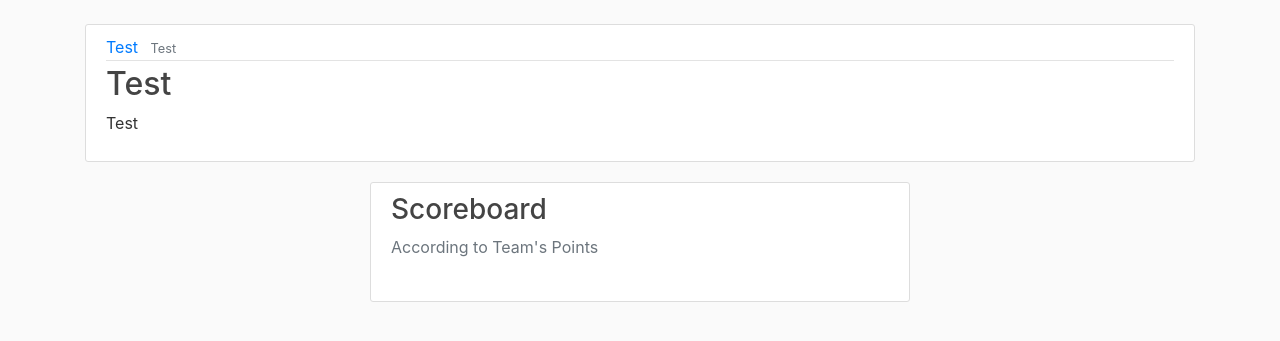
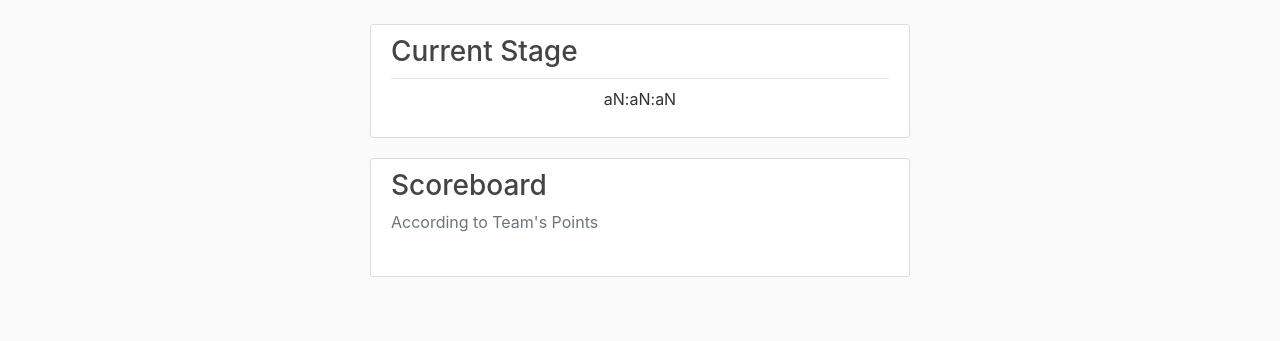
Before and after one commit to omarelshopky/DarkRobotsHackathon, a Flask app: template templates/home.html in a window 1280 px wide. Shown: the part 56-397 px from the top of the page. Run offline with Flask 2, Linux system fonts and the light colour scheme; the template is opened without the code that fills it, so the values that code supplies are empty; some libraries are stand-ins or nearby versions.

Commit message:
Finish the front end of home page

```diff
--- a/templates/home.html
+++ b/templates/home.html
@@ -1,17 +1,52 @@
 {% extends "layout.html" %}
 {% block content %}
-  <div class="col-md-12">
+  <div class="col-md-6 offset-md-3">
     <article class="media content-section">
       <div class="media-body">
         <div class="article-metadata">
-          <a class="mr-2" href="#"> Test </a>
-          <small class="text-muted">Test</small>
+          <h3>Current Stage</h3>
         </div>
-        <h2><a class="article-title" href="#">Test</a></h2>
-        <p class="article-content">Test</p>
+        <h4 class="article-title" style="text-align:center">{{ stage[0] }}</h4>
+        <p class="article-content" style="text-align: center" id="countdown">00:00</p>
       </div>
     </article>
   </div>
+  <script src="https://cdnjs.cloudflare.com/ajax/libs/moment.js/2.26.0/moment.min.js"></script>
+  <script>
+    let se = moment("{{ stage[1] }}", 'hh:mm A').format('HH:mm')
+    var stagedEnd = new Date(2022, 2, 2, parseInt(se[0]+se[1]), parseInt(se[3]+se[4]))
+    console.log(stagedEnd)
 
+    function msToTime(s) {
+      // Pad to 2 or 3 digits, default is 2
+      function pad(n, z) {
+        z = z || 2;
+        return ('00' + n).slice(-z);
+      }
+
+      var ms = s % 1000;
+      s = (s - ms) / 1000;
+      var secs = s % 60;
+      s = (s - secs) / 60;
+      var mins = s % 60;
+      var hrs = (s - mins) / 60;
+
+      return pad(hrs) + ':' + pad(mins) + ':' + pad(secs);
+    }
+
+    if ("{{ stage[1] }}" != "00:00") {
+      counts = setInterval(update, 1000);
+
+      function update(){
+        diff = stagedEnd - new Date()
+        if (diff <= 0) {
+          clearInterval(counts);
+          location.reload();
+        } else {
+          document.getElementById("countdown").innerHTML = msToTime(diff);
+        }
+      }
+    }
+    </script>
   {% include 'scoreboard-rect.html' %}
 {% endblock content %}
```
